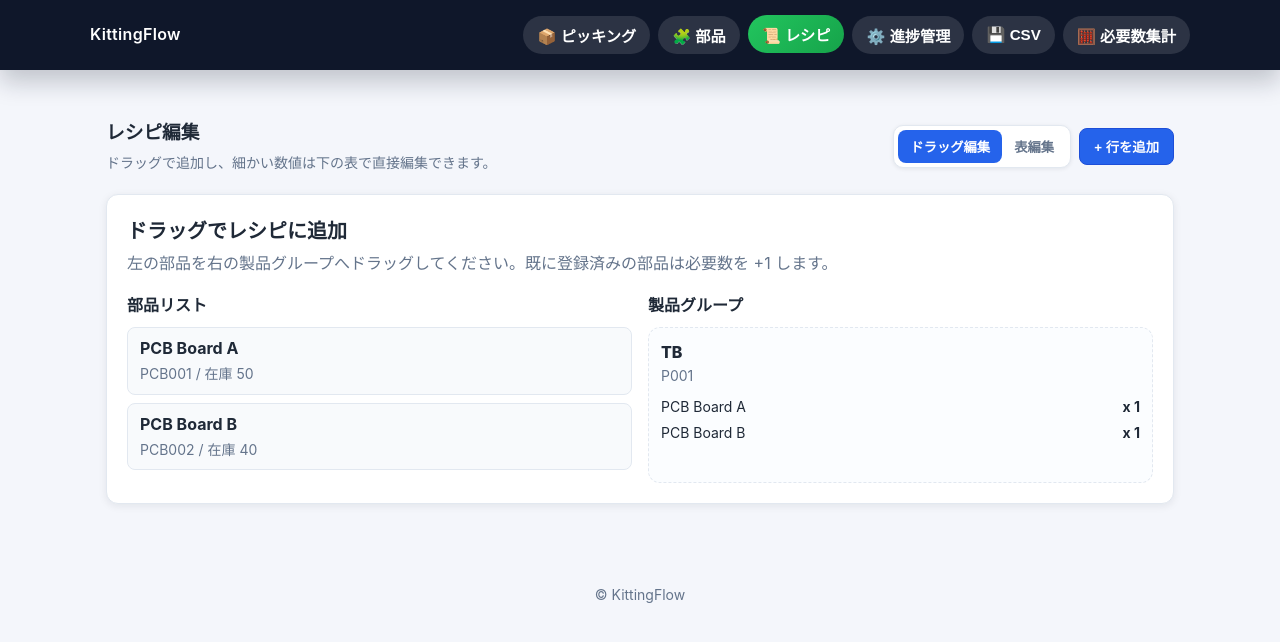
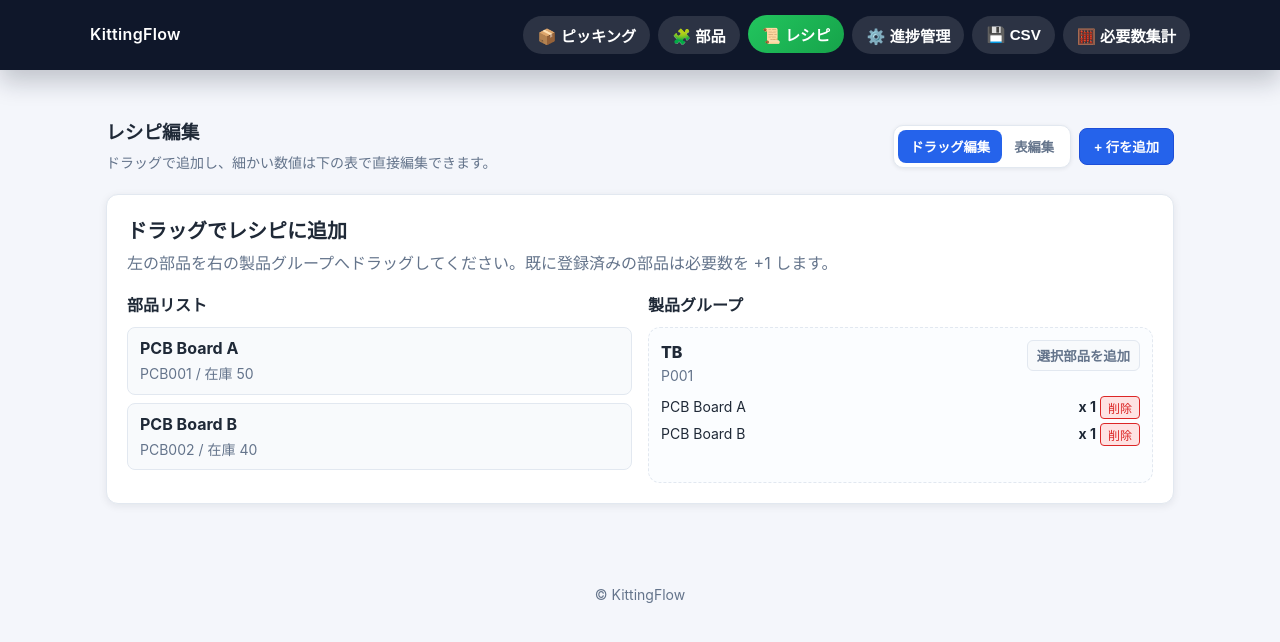
Before and after one commit to te9no/KittingFlow, a React (Vite) app: page / in a window 1280 px wide. Both pictures are taken after a click on the button "📜 レシピ". Shown: the top 642 px of the page. Built offline with nearby package versions, Linux system fonts and the light colour scheme.

Commit message:
Improve recipe group editing controls

```diff
--- a/src/components/RecipeTable.jsx
+++ b/src/components/RecipeTable.jsx
@@ -26,6 +26,7 @@ export default function RecipeTable() {
   const [products, setProducts] = useState([]);
   const [message, setMessage] = useState("");
   const [draggingPartId, setDraggingPartId] = useState("");
+  const [selectedPartId, setSelectedPartId] = useState("");
   const [editMode, setEditMode] = useState("drag");
 
   const load = useCallback(async () => {
@@ -176,6 +177,12 @@ export default function RecipeTable() {
     await load();
   };
 
+  const removeRecipeFromGroup = async (recipe) => {
+    await db.recipes.delete(recipe.id);
+    setMessage(`${getPartName(recipe.partId)} を製品グループから削除しました。`);
+    await load();
+  };
+
   const addPartToProduct = async (productId, partId) => {
     if (!productId || !partId) return;
 
@@ -210,13 +217,19 @@ export default function RecipeTable() {
 
   const handleDragStart = (event, partId) => {
     setDraggingPartId(partId);
+    setSelectedPartId(partId);
     event.dataTransfer.setData("text/plain", partId);
+    event.dataTransfer.setData("application/x-kittingflow-part-id", partId);
     event.dataTransfer.effectAllowed = "copy";
   };
 
   const handleDrop = (event, productId) => {
     event.preventDefault();
-    const partId = event.dataTransfer.getData("text/plain") || draggingPartId;
+    const partId =
+      event.dataTransfer.getData("application/x-kittingflow-part-id") ||
+      event.dataTransfer.getData("text/plain") ||
+      draggingPartId ||
+      selectedPartId;
     setDraggingPartId("");
     addPartToProduct(productId, partId);
   };
@@ -286,6 +299,12 @@ export default function RecipeTable() {
     cursor: "grab"
   };
 
+  const selectedPartChipStyle = {
+    borderColor: palette.primary,
+    background: palette.primarySoft,
+    boxShadow: "0 0 0 2px rgba(37, 99, 235, 0.12)"
+  };
+
   const productGroupStyle = (isActive = false) => ({
     border: `1px dashed ${isActive ? palette.primary : palette.border}`,
     borderRadius: spacing(3),
@@ -350,7 +369,18 @@ export default function RecipeTable() {
             <b>部品リスト</b>
             <div style={{ display: "grid", gap: spacing(2), marginTop: spacing(2), maxHeight: 380, overflowY: "auto" }}>
               {parts.map((part) => (
-                <div key={part.id} draggable onDragStart={(event) => handleDragStart(event, part.id)} onDragEnd={() => setDraggingPartId("")} style={partChipStyle}>
+                <div
+                  key={part.id}
+                  draggable
+                  onClick={() => setSelectedPartId(part.id)}
+                  onDragStart={(event) => handleDragStart(event, part.id)}
+                  onDragEnd={() => setDraggingPartId("")}
+                  style={{
+                    ...partChipStyle,
+                    ...(selectedPartId === part.id ? selectedPartChipStyle : {})
+                  }}
+                  title="クリックで選択、またはドラッグで追加"
+                >
                   <span style={{ fontWeight: 700 }}>{part.name || part.id}</span>
                   <span style={{ color: palette.textMuted, fontSize: typography.size.sm }}>{part.id} / 在庫 {Number(part.stock || 0)}</span>
                 </div>
@@ -364,13 +394,51 @@ export default function RecipeTable() {
             <div style={{ display: "grid", gridTemplateColumns: "repeat(auto-fit, minmax(240px, 1fr))", gap: spacing(3), marginTop: spacing(2) }}>
               {productGroups.map((group) => (
                 <div key={group.productId} onDragOver={(event) => event.preventDefault()} onDrop={(event) => handleDrop(event, group.productId)} style={productGroupStyle(Boolean(draggingPartId))}>
-                  <div style={{ fontWeight: 800 }}>{group.productName}</div>
-                  <div style={{ color: palette.textMuted, fontSize: typography.size.sm, marginBottom: spacing(2) }}>{group.productId}</div>
+                  <div style={{ display: "flex", justifyContent: "space-between", alignItems: "flex-start", gap: spacing(2) }}>
+                    <div>
+                      <div style={{ fontWeight: 800 }}>{group.productName}</div>
+                      <div style={{ color: palette.textMuted, fontSize: typography.size.sm, marginBottom: spacing(2) }}>{group.productId}</div>
+                    </div>
+                    <button
+                      type="button"
+                      onClick={() => addPartToProduct(group.productId, selectedPartId)}
+                      disabled={!selectedPartId}
+                      style={{
+                        padding: "5px 9px",
+                        border: `1px solid ${selectedPartId ? palette.primaryDark : palette.border}`,
+                        borderRadius: spacing(1.5),
+                        background: selectedPartId ? palette.primarySoft : palette.surfaceAlt,
+                        color: selectedPartId ? palette.primaryDark : palette.textMuted,
+                        cursor: selectedPartId ? "pointer" : "not-allowed",
+                        fontWeight: 700,
+                        whiteSpace: "nowrap"
+                      }}
+                    >
+                      選択部品を追加
+                    </button>
+                  </div>
                   <div style={{ display: "grid", gap: spacing(1) }}>
                     {group.recipes.map((recipe) => (
-                      <div key={recipe.id} style={{ display: "flex", justifyContent: "space-between", gap: spacing(2), fontSize: typography.size.sm }}>
+                      <div key={recipe.id} style={{ display: "flex", justifyContent: "space-between", alignItems: "center", gap: spacing(2), fontSize: typography.size.sm }}>
                         <span>{getPartName(recipe.partId)}</span>
-                        <b>x {Number(recipe.qty || 0)}</b>
+                        <span style={{ display: "inline-flex", alignItems: "center", gap: spacing(1) }}>
+                          <b>x {Number(recipe.qty || 0)}</b>
+                          <button
+                            type="button"
+                            onClick={() => removeRecipeFromGroup(recipe)}
+                            style={{
+                              padding: "2px 7px",
+                              border: `1px solid ${palette.danger}`,
+                              borderRadius: spacing(1),
+                              background: "#fee2e2",
+                              color: palette.danger,
+                              cursor: "pointer",
+                              fontSize: typography.size.xs
+                            }}
+                          >
+                            削除
+                          </button>
+                        </span>
                       </div>
                     ))}
                     {group.recipes.length === 0 && <span style={{ color: palette.textMuted, fontSize: typography.size.sm }}>ここに部品をドロップ</span>}
```
